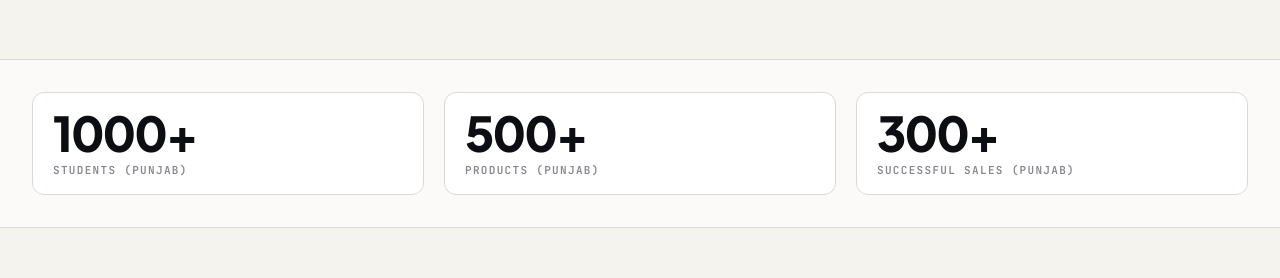
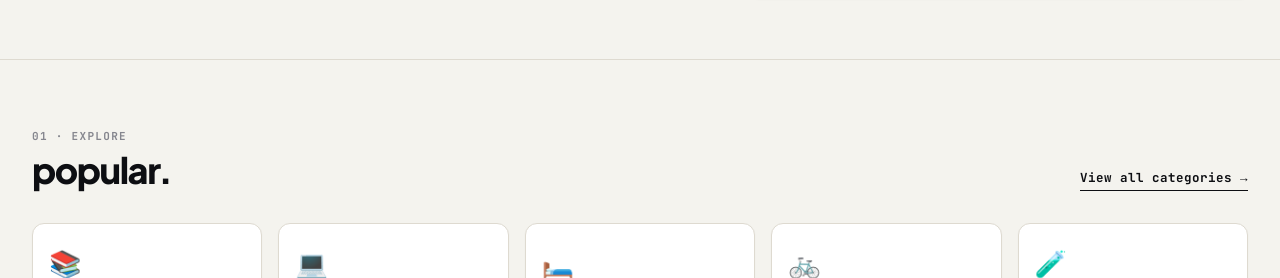
Before and after one commit to SACHIN047-CODE/ucampus_mart, a React (Vite) app: page / in a window 1280 px wide. Shown: the part 733-1011 px from the top of the page. Built offline with nearby package versions, Linux system fonts and the light colour scheme.

Commit message:
removed some bug

```diff
--- a/src/pages/Home/Home.jsx
+++ b/src/pages/Home/Home.jsx
@@ -2,12 +2,11 @@ import React, { useState, useEffect } from 'react';
 import { Link } from 'react-router-dom';
 import { useApp } from '../../context/AppContext';
 import { categories } from '../../data/categories';
-import { reviews, stats } from '../../data/reviews';
+import { reviews } from '../../data/reviews';
 import SearchBar from '../../components/SearchBar/SearchBar';
 import CategoryCard from '../../components/CategoryCard/CategoryCard';
 import ProductCard from '../../components/ProductCard/ProductCard';
 import ReviewCard from '../../components/ReviewCard/ReviewCard';
-import StatsCard from '../../components/StatsCard/StatsCard';
 import Button from '../../components/Button/Button';
 import ChitkaraLogo from '../../components/ChitkaraLogo/ChitkaraLogo';
 import QuickViewModal from '../../components/QuickViewModal/QuickViewModal';
@@ -241,13 +240,6 @@ export default function Home() {
               <span>Active hub: <b>{activeCampus === 'Punjab Campus' ? 'Galileo Block' : activeCampus === 'Himachal Campus' ? 'Baddi Gate 3' : 'CIET Hub'}</b> · verified just now</span>
             </div>
           </div>
-        </div>
-      </section>
-
-      {/* ---------- STATS ---------- */}
-      <section className="cm-stats-strip">
-        <div className="container cm-stats-strip__grid">
-          {stats.map((s) => <StatsCard key={s.id} value={s.value} suffix={s.suffix} label={`${s.label} (${activeCampus === 'Punjab Campus' ? 'Punjab' : 'Other'})`} />)}
         </div>
       </section>
 
```
